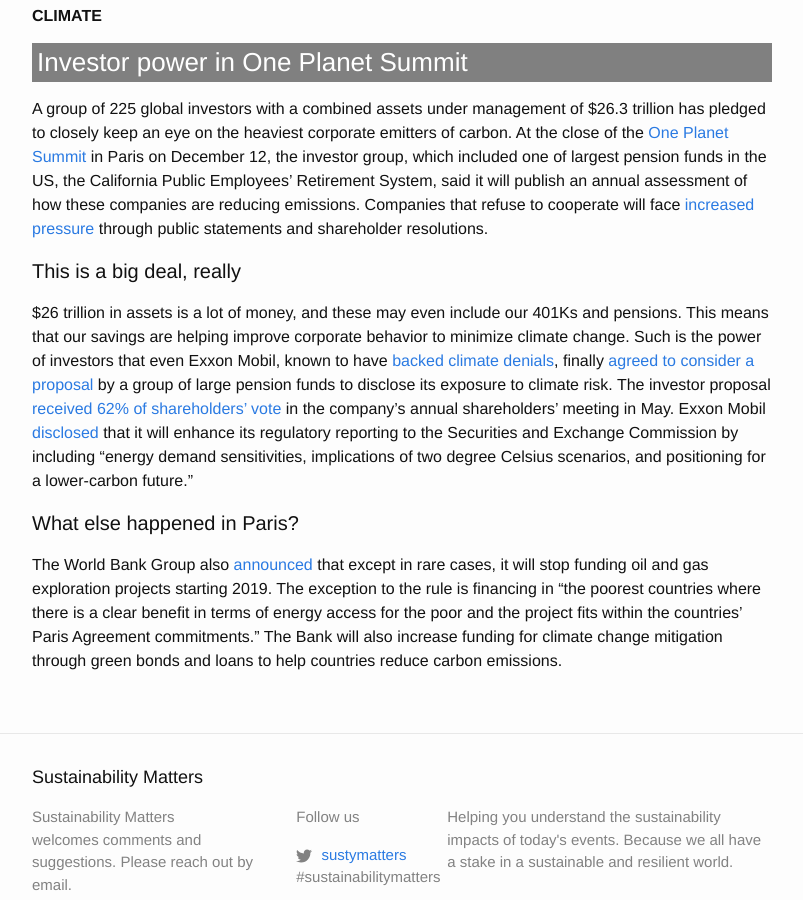
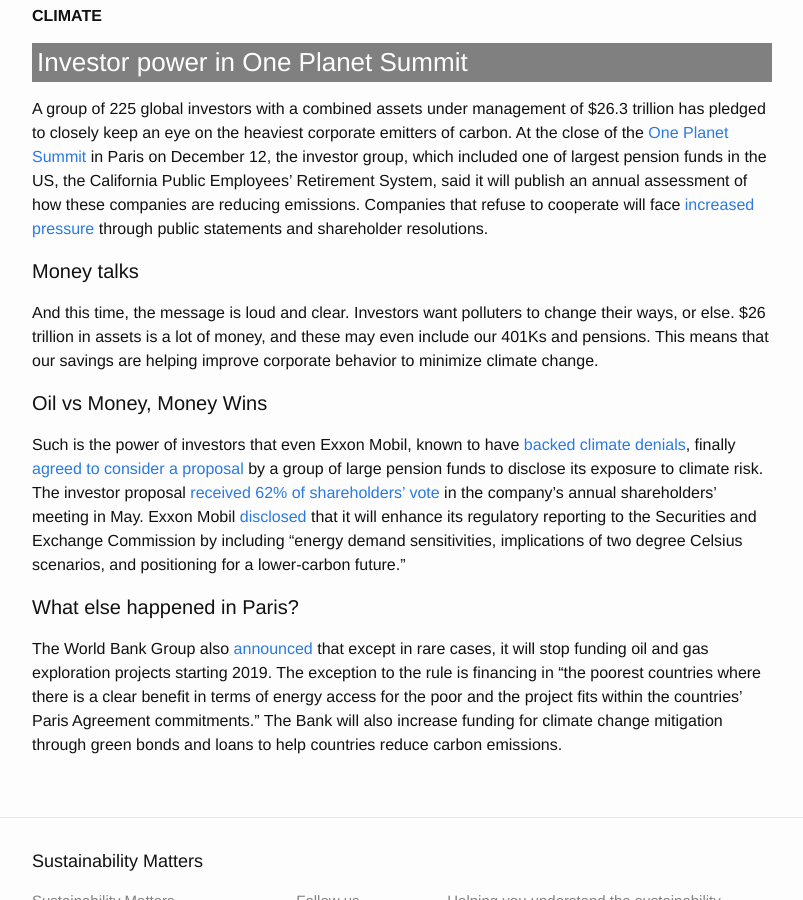
Before and after one commit to Sparkleleuk/Sustainability_Matters, a Jekyll site: the page built from _posts/2017-12-13-net-neutrality.markdown, in a window 1280 px wide and 900 px high, scrolled down 895 px. Shown: the whole window, without its empty margins (238-1041 px from the left). Built offline with Jekyll 4.4.1, drawn with Linux system fonts in a browser that asks for light colours.

Commit message:
fix new post

```diff
--- a/_posts/2017-12-13-net-neutrality.markdown
+++ b/_posts/2017-12-13-net-neutrality.markdown
@@ -27,9 +27,13 @@ We are not a fan of this plan for [reasons we have pointed out in the past](http
 
 A group of 225 global investors with a combined assets under management of $26.3 trillion has pledged to closely keep an eye on the heaviest corporate emitters of carbon. At the close of the [One Planet Summit](https://www.oneplanetsummit.fr/en/) in Paris on December 12, the investor group, which included one of largest pension funds in the US, the California Public Employees' Retirement System, said it will publish an annual assessment of how these companies are reducing emissions. Companies that refuse to cooperate will face [increased pressure](https://af.reuters.com/article/africaTech/idAFL8N1OC3SM) through public statements and shareholder resolutions.
 
-#### This is a big deal, really
+#### Money talks
 
-$26 trillion in assets is a lot of money, and these may even include our 401Ks and pensions. This means that our savings are helping improve corporate behavior to minimize climate change. Such is the power of investors that even Exxon Mobil, known to have [backed climate denials](https://www.nytimes.com/2017/08/23/climate/exxon-global-warming-science-study.html?_r=0), finally [agreed to consider a proposal](http://www.pionline.com/article/20171212/ONLINE/171219920/exxon-mobil-agrees-to-disclose-climate-change-risk-on-company) by a group of large pension funds to disclose its exposure to climate risk. The investor proposal [received 62% of shareholders' vote](https://insideclimatenews.org/news/12122017/exxon-climate-risk-disclosure-sec-shareholder-investigation-pressure) in the company's annual shareholders' meeting in May. Exxon Mobil [disclosed](https://www.sec.gov/Archives/edgar/data/34088/000003408817000057/r8k121117.htm) that it will enhance its regulatory reporting to the Securities and Exchange Commission by including "energy demand sensitivities, implications of two degree Celsius scenarios, and positioning for a lower-carbon future."
+And this time, the message is loud and clear. Investors want polluters to change their ways, or else. $26 trillion in assets is a lot of money, and these may even include our 401Ks and pensions. This means that our savings are helping improve corporate behavior to minimize climate change.
+
+#### Oil vs Money, Money Wins
+
+Such is the power of investors that even Exxon Mobil, known to have [backed climate denials](https://www.nytimes.com/2017/08/23/climate/exxon-global-warming-science-study.html?_r=0), finally [agreed to consider a proposal](http://www.pionline.com/article/20171212/ONLINE/171219920/exxon-mobil-agrees-to-disclose-climate-change-risk-on-company) by a group of large pension funds to disclose its exposure to climate risk. The investor proposal [received 62% of shareholders' vote](https://insideclimatenews.org/news/12122017/exxon-climate-risk-disclosure-sec-shareholder-investigation-pressure) in the company's annual shareholders' meeting in May. Exxon Mobil [disclosed](https://www.sec.gov/Archives/edgar/data/34088/000003408817000057/r8k121117.htm) that it will enhance its regulatory reporting to the Securities and Exchange Commission by including "energy demand sensitivities, implications of two degree Celsius scenarios, and positioning for a lower-carbon future."
 
 #### What else happened in Paris?
 
```
